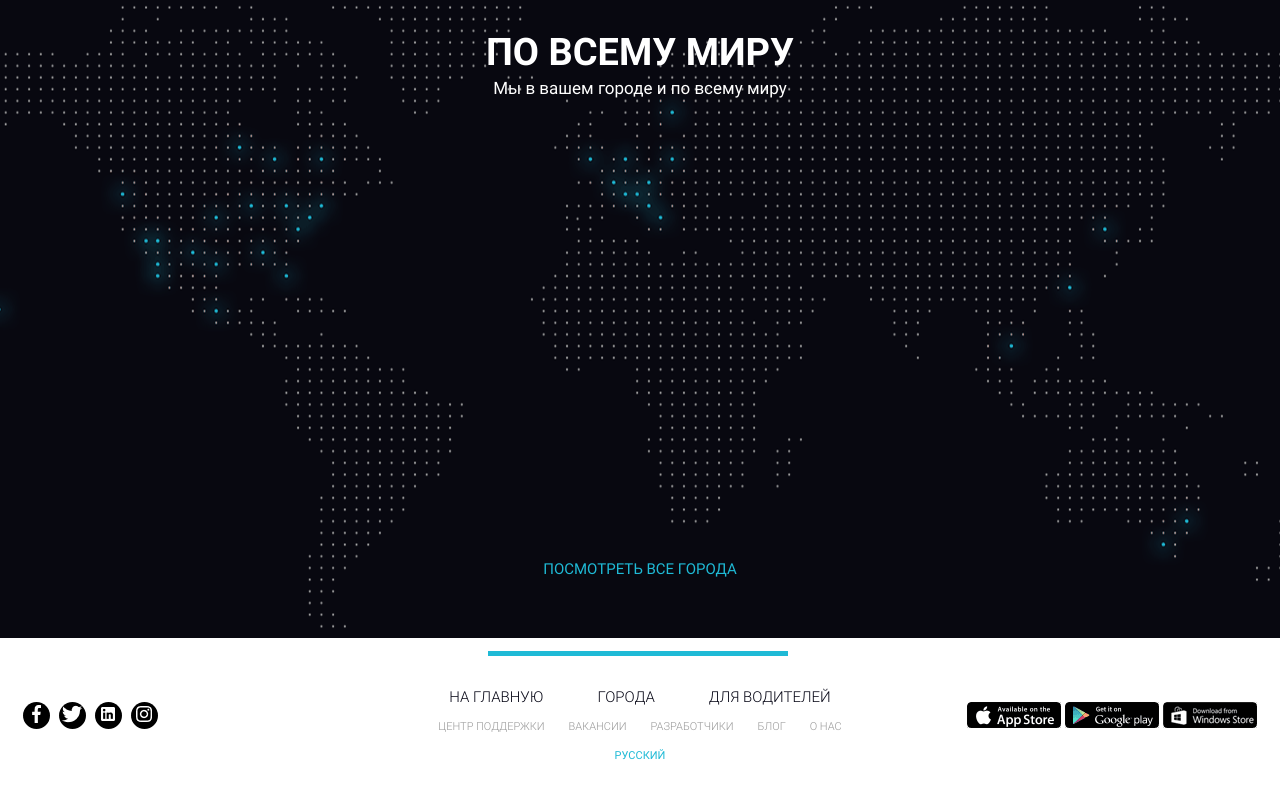
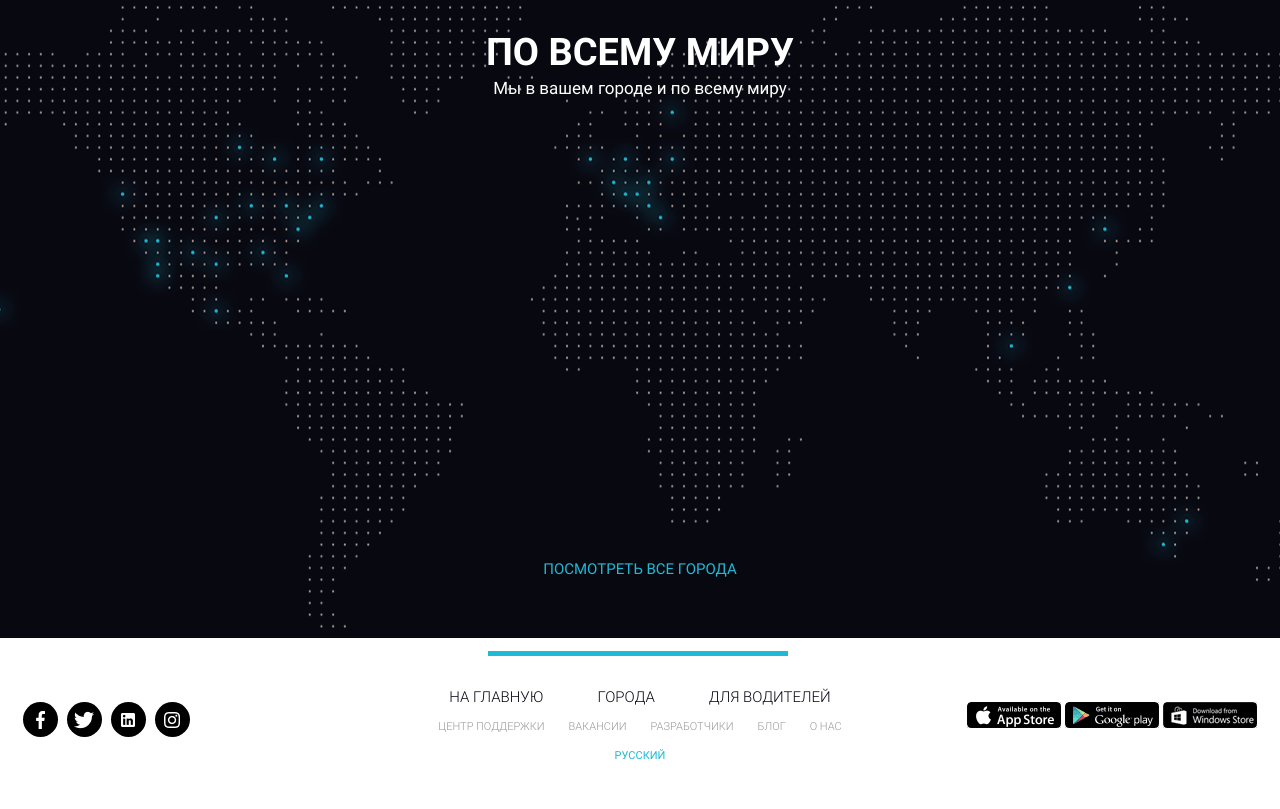
Before and after one commit to Quiddlee/Uber, a plain HTML site: page index.html in a window 1280 px wide. Shown: the part 4537-5346 px from the top of the page. Drawn offline with Linux system fonts and the light colour scheme.

Commit message:
footer socials fix

```diff
--- a/sass/style.sass
+++ b/sass/style.sass
@@ -287,12 +287,10 @@ nav
                 &:before
                     background-color: $red-text
                     transform: scale(1.3, 1.3)
-                    // width: 60%
                 &:after
                     background-color: $red-text
                     transform: scale(1.3, 1.3)
                     left: 12.4px
-                    // height: 60%
 
 
 
@@ -424,10 +422,11 @@ footer
         position: absolute
         left: 23px
         &_item
-            display: inline-block
-            text-align: center
-            width: 27px
-            height: 27px
+            display: inline-flex
+            justify-content: center
+            align-items: center
+            width: 35px
+            height: 35px
             background-color: #000000
             border-radius: 100%
             margin-right: 5px
```
Also changed, not shown: css/style.min.css, 1 other file.
